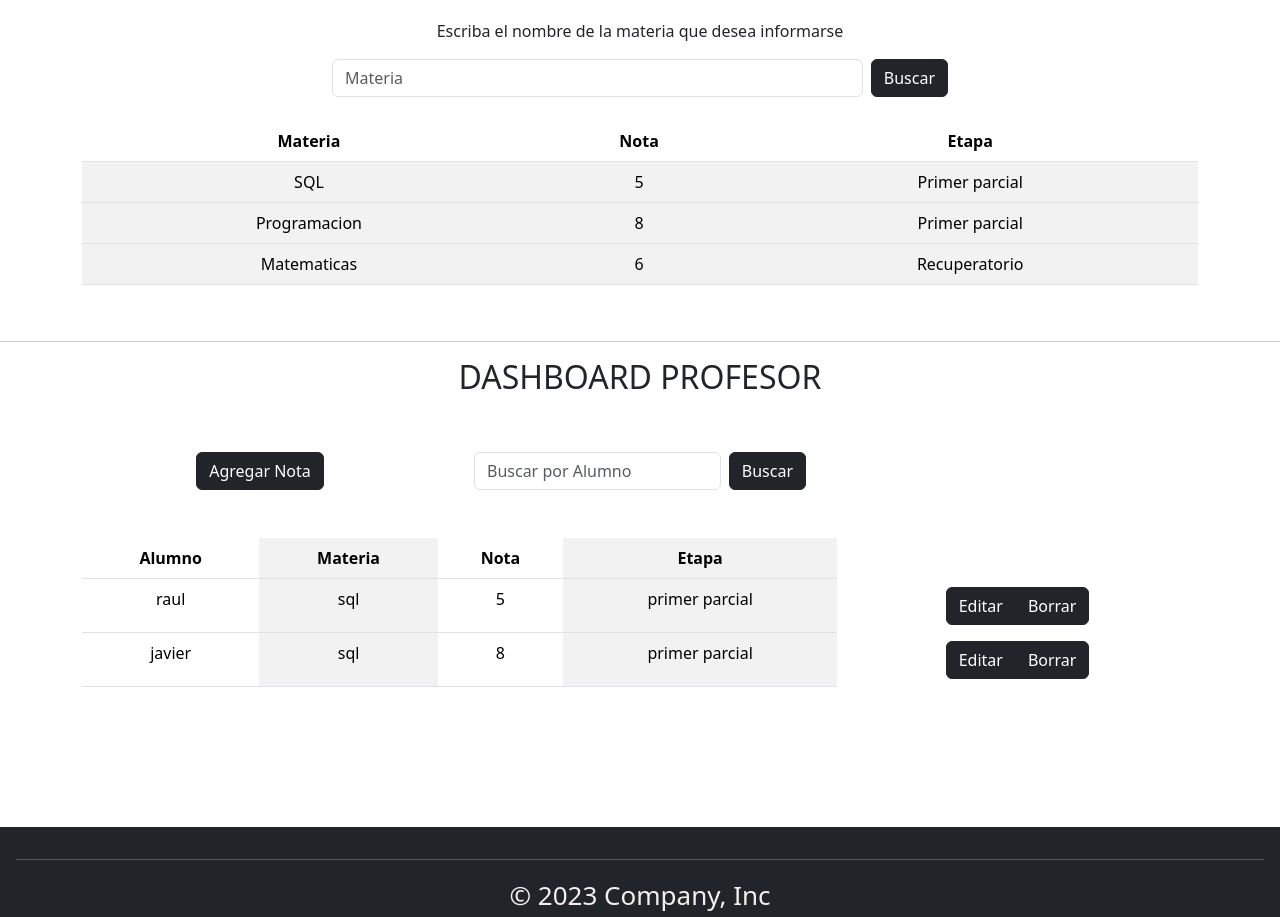
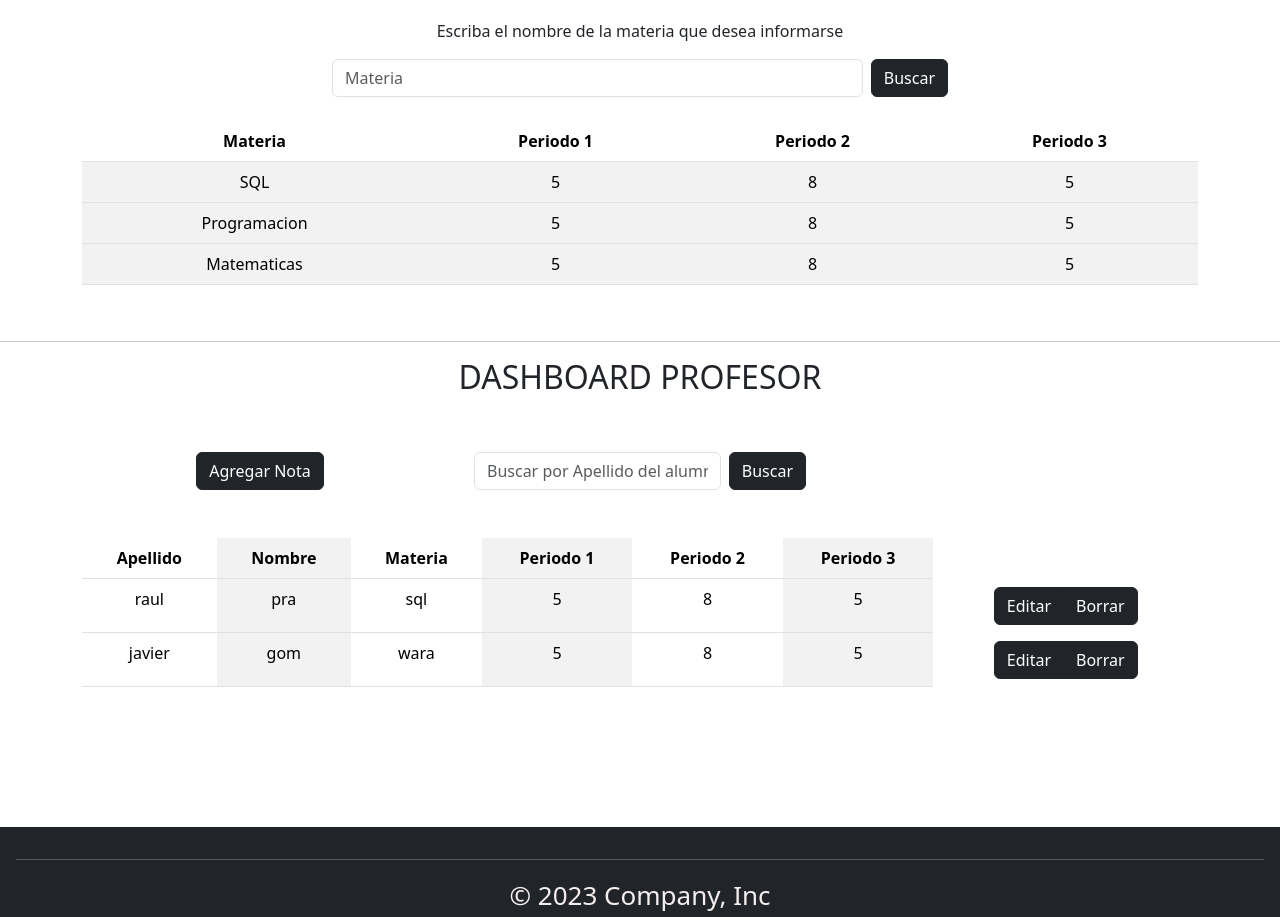
Before and after one commit to santacruzandres1/Integrador-SIlicon, a React (Create React App) app in the folder Frontend/grading-system/: page /1/dashboard in a window 1280 px wide. Shown: the part 1840-2757 px from the top of the page. Built offline with nearby package versions, Linux system fonts and the light colour scheme; no server answers.

Commit message:
tablas alumno y profe

```diff
--- a/Frontend/grading-system/src/components/DashProfesor/DashProfesor.js
+++ b/Frontend/grading-system/src/components/DashProfesor/DashProfesor.js
@@ -7,8 +7,8 @@ import FormEditarNota from '../formEditar/formEditarNota';
 
 
 let datos = [
-    { alumno: "raul", materia: "sql", nota: 5, etapa: "primer parcial" },
-    { alumno: "javier", materia: "sql", nota: 8, etapa: "primer parcial" },
+    { nombre: "raul",apellido:"pra", materia: "sql",  periodo_1: 5, periodo_2: 8, periodo_3:5 },
+    { nombre: "javier",apellido:"gom", materia:"wara", periodo_1: 5, periodo_2: 8, periodo_3:5 },
 ]
 const DashProfesor = () => {
 
@@ -33,7 +33,7 @@ const DashProfesor = () => {
     };
 
     const filteredData = datos.filter((item) =>
-        item.alumno.toLowerCase().includes(searchTerm.toLowerCase())
+        item.apellido[0].toLowerCase().includes(searchTerm.toLowerCase())
     );
 
     return (
@@ -57,7 +57,7 @@ const DashProfesor = () => {
 
                             <input className="form-control me-2"
                                 type="text"
-                                placeholder="Buscar por Alumno"
+                                placeholder="Buscar por Apellido del alumno"
 
                                 onChange={handleSearch}
                                 value={searchTerm}
@@ -125,10 +125,12 @@ const DashProfesor = () => {
                 <table class="table table-striped-columns">
                     <thead>
                         <tr>
-                            <th scope="col">Alumno</th>
+                            <th scope="col">Apellido</th>
+                            <th scope="col">Nombre</th>
                             <th scope="col">Materia</th>
-                            <th scope="col">Nota</th>
-                            <th scope="col">Etapa</th>
+                            <th scope="col">Periodo 1</th>
+                            <th scope="col">Periodo 2</th>
+                            <th scope="col">Periodo 3</th>
 
 
                         </tr>
@@ -137,10 +139,12 @@ const DashProfesor = () => {
                         <tbody>
                             <tr >
 
-                                <td>{datos.alumno}</td>
+                                <td>{datos.nombre}</td>
+                                <td>{datos.apellido}</td>
                                 <td>{datos.materia}</td>
-                                <td>{datos.nota}</td>
-                                <td>{datos.etapa}</td>
+                                <td>{datos.periodo_1}</td>
+                                <td>{datos.periodo_2}</td>
+                                <td>{datos.periodo_3}</td>
 
                                 <div class="btn-group" role="group" aria-label="Basic example">
                                     <button onClick={handleShowEdit} type="button" class="btn btn-dark">Editar</button>
--- a/Frontend/grading-system/src/components/DashboardAlumno/DashboardAlumno.js
+++ b/Frontend/grading-system/src/components/DashboardAlumno/DashboardAlumno.js
@@ -5,9 +5,9 @@ import { useState } from 'react';
 
 
 let datos = [
-  { materia:"SQL", nota: 5, etapa: "Primer parcial"},
-  { materia:"Programacion", nota:8, etapa: "Primer parcial"},
-  { materia:"Matematicas", nota: 6, etapa: "Recuperatorio"}
+  { materia:"SQL", periodo_1: 5, periodo_2: 8, periodo_3:5},
+  { materia:"Programacion", periodo_1: 5, periodo_2: 8, periodo_3:5},
+  { materia:"Matematicas", periodo_1: 5, periodo_2: 8, periodo_3:5}
 ]
 const DashboardAlumno = () => {
 
@@ -18,7 +18,7 @@ const DashboardAlumno = () => {
   };
 
   const filteredData = datos.filter((item) =>
-      item.materia.toLowerCase().includes(searchTerm.toLowerCase())
+      item.materia[0].toLowerCase().includes(searchTerm.toLowerCase())
   );
 
 
@@ -56,9 +56,10 @@ const DashboardAlumno = () => {
             <tr>
 
               <th scope="col">Materia</th>
-              <th scope="col">Nota</th>
-              <th scope="col">Etapa</th>
 
+              <th scope="col">Periodo 1</th>
+              <th scope="col">Periodo 2</th>
+              <th scope="col">Periodo 3</th>
 
             </tr>
           </thead>
@@ -67,8 +68,10 @@ const DashboardAlumno = () => {
               <tr >
 
                 <td>{datos.materia}</td>
-                <td>{datos.nota}</td>
-                <td>{datos.etapa}</td>
+
+                <td>{datos.periodo_1}</td>
+                <td>{datos.periodo_2}</td>
+                <td>{datos.periodo_3}</td>
 
 
               </tr>
```
